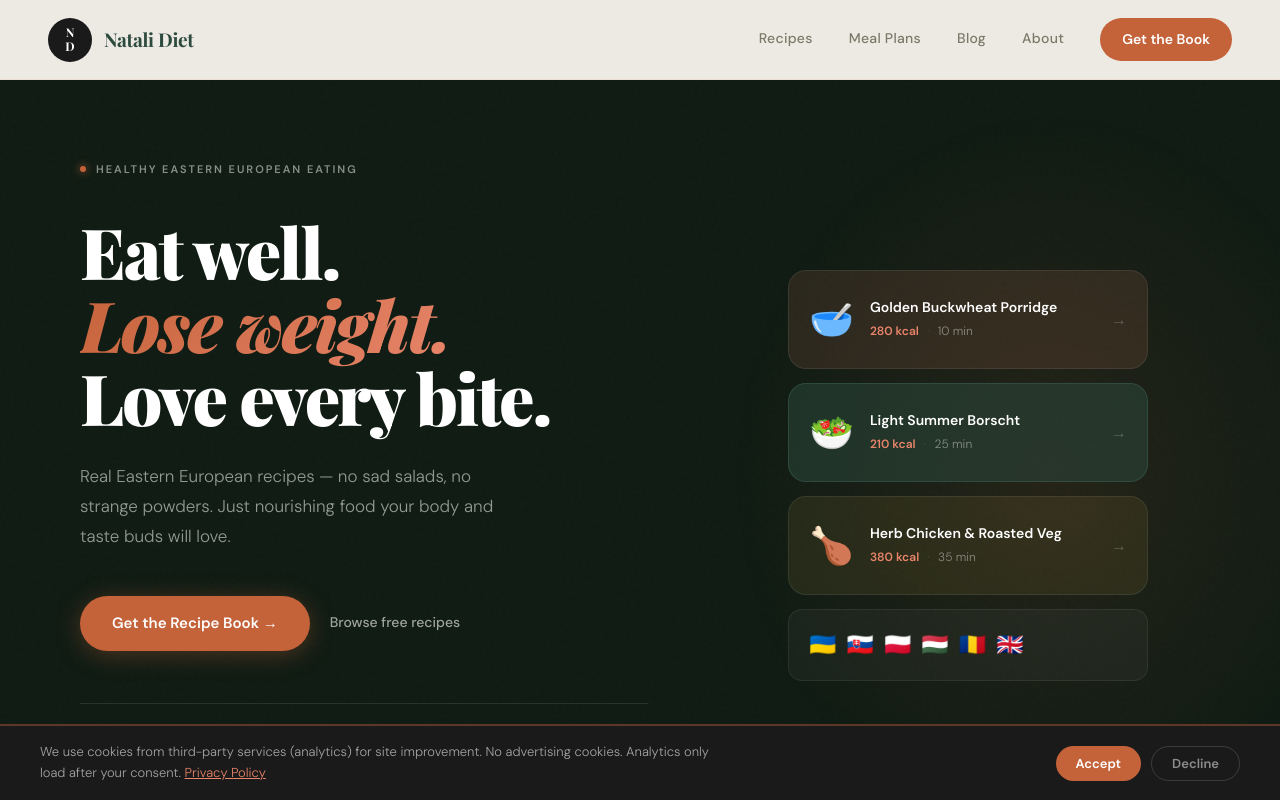
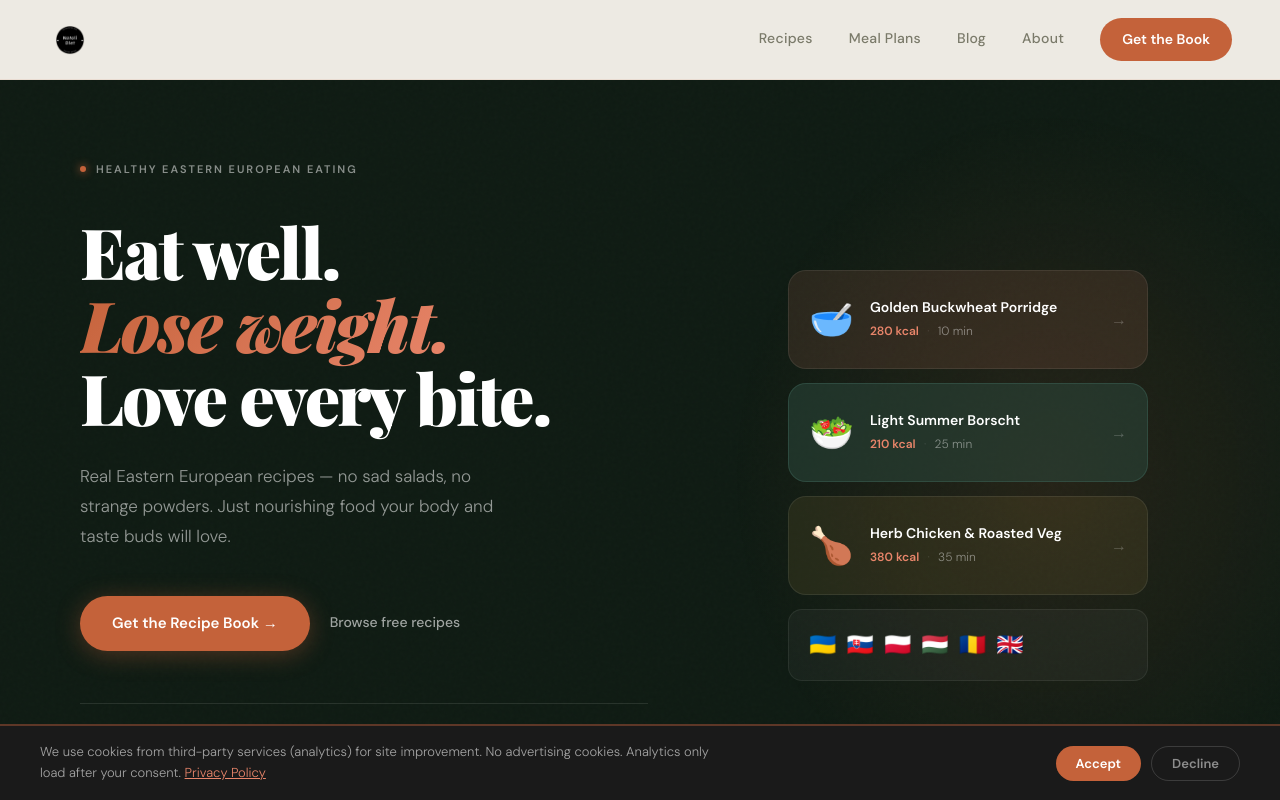
Before and after one commit to sergejvoronko/natalidiet-astro, an Astro site: page / in a window 1280 px wide. Shown: the top 800 px of the page. Built offline with nearby package versions, Linux system fonts and the light colour scheme; Astro itself is replaced by a stand-in of ours.

Commit message:
Add logo to header and favicon

```diff
--- a/src/components/Header.astro
+++ b/src/components/Header.astro
@@ -13,10 +13,7 @@ const navItems = [
 
 <header class="nd-header" id="nd-header">
   <a href="/" class="nav-logo" aria-label="Natali Diet home">
-    <div class="nav-badge" aria-hidden="true">
-      <span>N<br>D</span>
-    </div>
-    <span class="nav-name">Natali Diet</span>
+    <img src="/images/logo.png" alt="Natali Diet" class="nav-logo-img" width="44" height="44" />
   </a>
 
   <nav class="nav-links" id="nav-links" aria-label="Main navigation">
@@ -56,31 +53,18 @@ const navItems = [
   .nd-header.scrolled { padding-top: 14px; padding-bottom: 14px; }
 
   .nav-logo {
-    display: flex; align-items: center; gap: 12px;
+    display: flex; align-items: center;
     text-decoration: none; flex-shrink: 0;
   }
 
-  .nav-badge {
+  .nav-logo-img {
     width: 44px; height: 44px;
-    background: var(--nd-dark);
     border-radius: 50%;
-    display: flex; align-items: center; justify-content: center;
-    flex-shrink: 0;
+    object-fit: cover;
+    display: block;
+    transition: transform 0.2s;
   }
-
-  .nav-badge span {
-    color: #fff;
-    font-family: var(--font-serif);
-    font-size: 12px; font-weight: 700;
-    text-align: center; line-height: 1.1;
-  }
-
-  .nav-name {
-    font-family: var(--font-serif);
-    font-size: 19px; font-weight: 700;
-    color: var(--nd-forest);
-    letter-spacing: -0.3px;
-  }
+  .nav-logo:hover .nav-logo-img { transform: scale(1.05); }
 
   .nav-links {
     display: flex; align-items: center; gap: 36px;
--- a/src/layouts/BaseLayout.astro
+++ b/src/layouts/BaseLayout.astro
@@ -23,7 +23,8 @@ const { title, description, canonical, image, noIndex = false, type = 'website',
 <head>
   <meta charset="UTF-8" />
   <meta name="viewport" content="width=device-width, initial-scale=1.0" />
-  <link rel="icon" type="image/svg+xml" href="/favicon.svg" />
+  <link rel="icon" type="image/png" href="/favicon.png" />
+  <link rel="apple-touch-icon" href="/favicon.png" />
   <link rel="preload" href="/fonts/PlayfairDisplay-Variable.woff2" as="font" type="font/woff2" crossorigin />
   <link rel="preload" href="/fonts/DMSans-Variable.woff2" as="font" type="font/woff2" crossorigin />
   <SEOHead
```
Also changed, not shown: public/favicon.png (added), public/images/logo.png (added).
